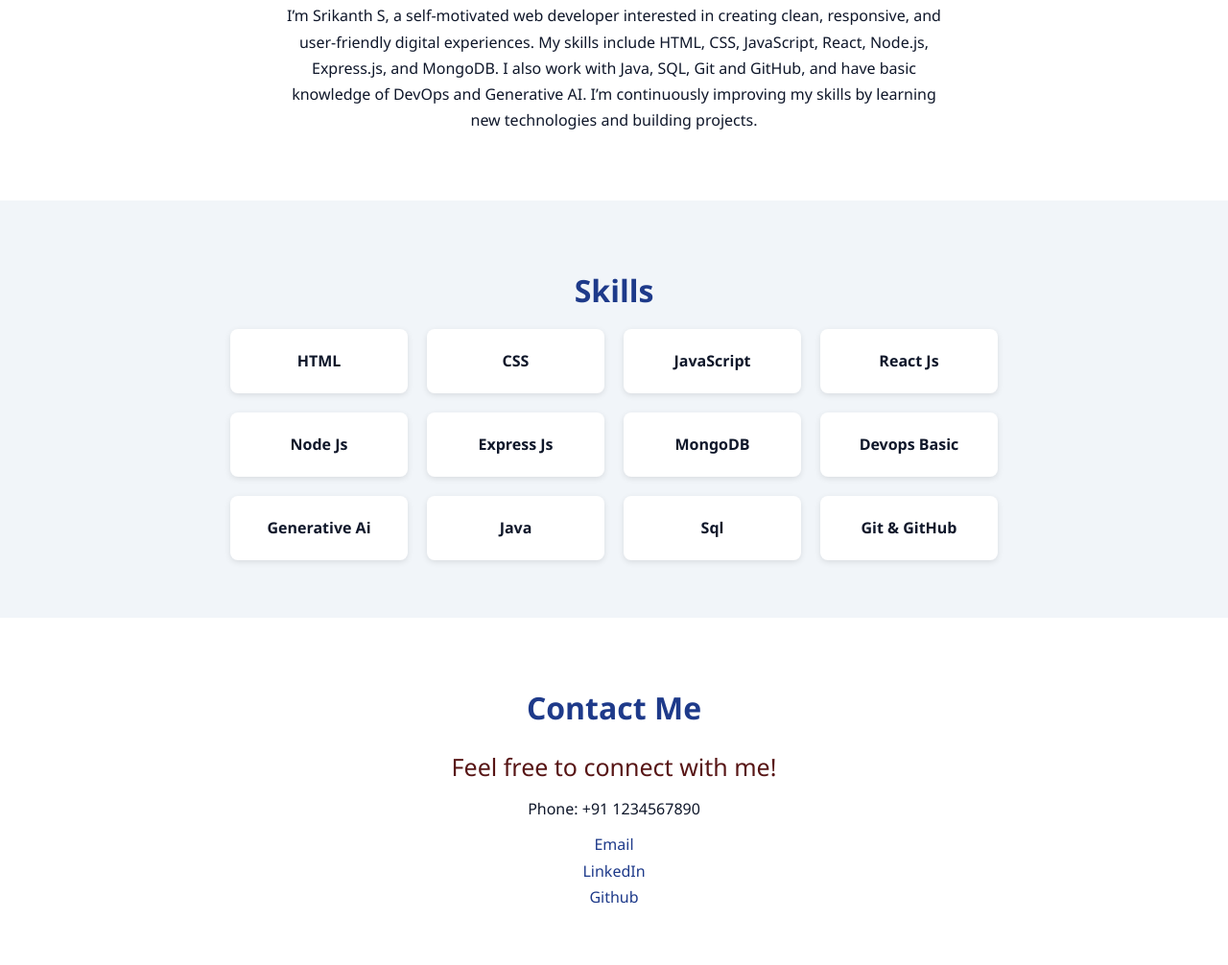
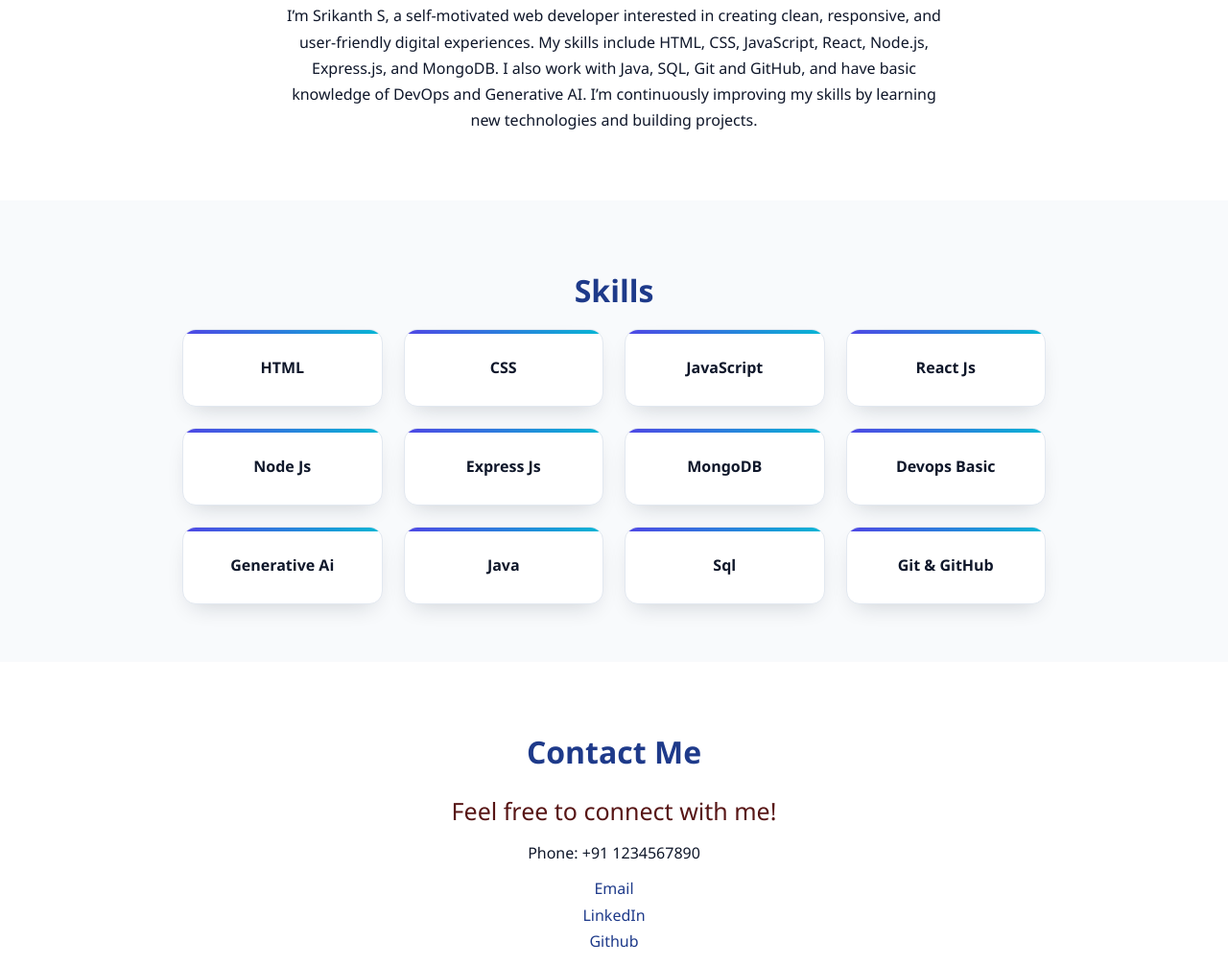
Before and after one commit to Havocsri/Intern-Portfolio, a plain HTML site: page index.html in a window 1280 px wide. Shown: the part 949-1955 px from the top of the page at 96% size. Drawn offline with Linux system fonts and the light colour scheme.

Commit message:
update style.css for improved skills section design

```diff
--- a/style.css
+++ b/style.css
@@ -194,23 +194,40 @@ h2 {
 
 /* Skills Section */
 .dark {
-  background: #f1f5f9;
+  background: #f8fafc;
 }
 
 .skills-grid {
   display: grid;
   grid-template-columns: repeat(auto-fit, minmax(180px, 1fr));
-  gap: 20px;
-  max-width: 800px;
+  gap: 22px;
+  max-width: 900px;
   margin: 0 auto;
 }
 
 .skill-card {
-  background: #fff;
-  padding: 20px;
-  border-radius: 8px;
-  box-shadow: 0 2px 6px rgba(0, 0, 0, 0.1);
-  font-weight: bold;
+  position: relative;
+  padding: 26px 20px;
+  background: #ffffff;
+  border: 1px solid #e2e8f0;
+  border-radius: 14px;
+  box-shadow: 0 10px 25px -10px rgba(15, 23, 42, 0.2);
+  font-weight: 600;
+  transition: transform 0.3s ease, border-color 0.3s ease;
+  overflow: hidden;
+}
+
+.skill-card::before {
+  content: "";
+  position: absolute;
+  inset: 0 0 auto 0;
+  height: 4px;
+  background: linear-gradient(90deg, #4f46e5, #06b6d4);
+}
+
+.skill-card:hover {
+  transform: translateY(-6px);
+  border-color: #4f46e5;
 }
 
 /* Footer */
```
Also changed, not shown: 1 other file.
